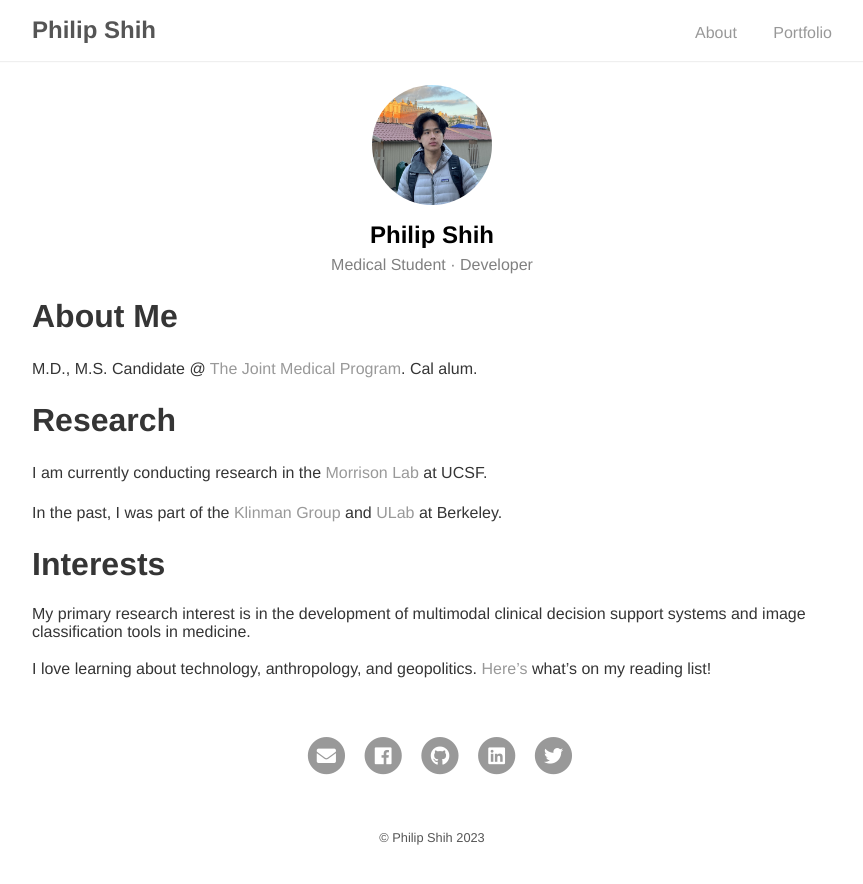
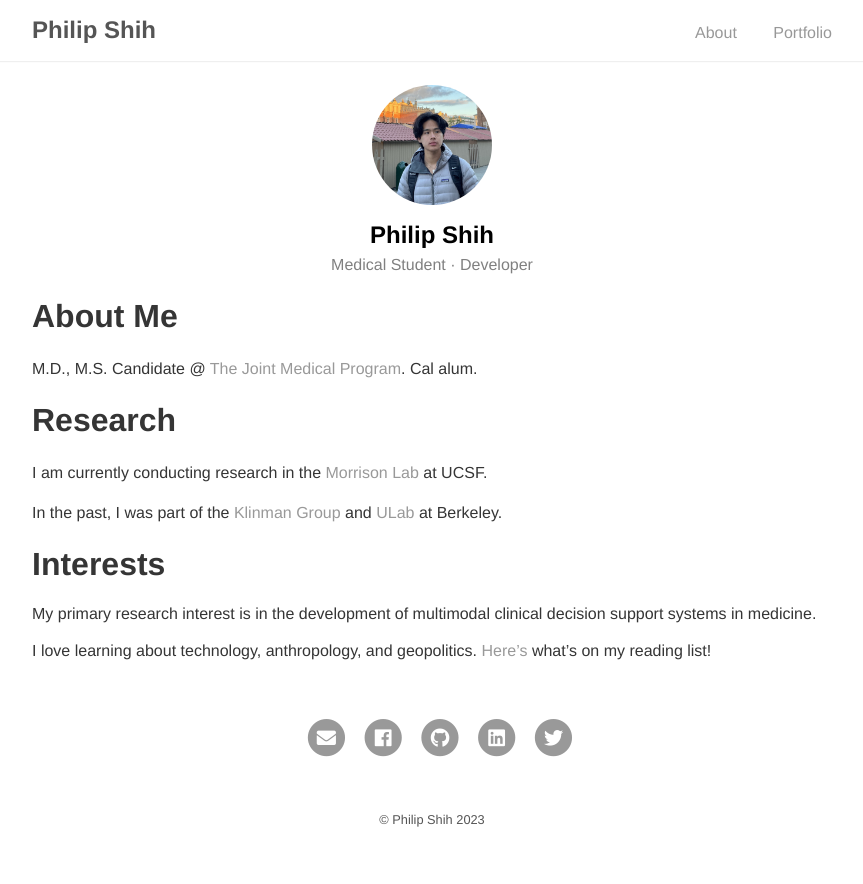
Before and after one commit to philipshih/philipshih.github.io, a Jekyll site: the page built from index.md, in a window 1280 px wide. Shown: the top 884 px of the page, without its empty margins (208-1071 px from the left). Built offline with Jekyll 4.4.1, drawn with Linux system fonts in a browser that asks for light colours; our own code applies the rules of GitHub Pages for plain Markdown files.

Commit message:
Update index.md

```diff
--- a/index.md
+++ b/index.md
@@ -13,6 +13,6 @@ In the past, I was part of the [Klinman Group](http://www.cchem.berkeley.edu/juk
 <br/>
 
 # Interests
-My primary research interest is in the development of multimodal clinical decision support systems and image classification tools in medicine.
+My primary research interest is in the development of multimodal clinical decision support systems in medicine.
 
 I love learning about technology, anthropology, and geopolitics. [Here's](https://www.goodreads.com/user/show/108682054-philip-shih) what's on my reading list!
```
